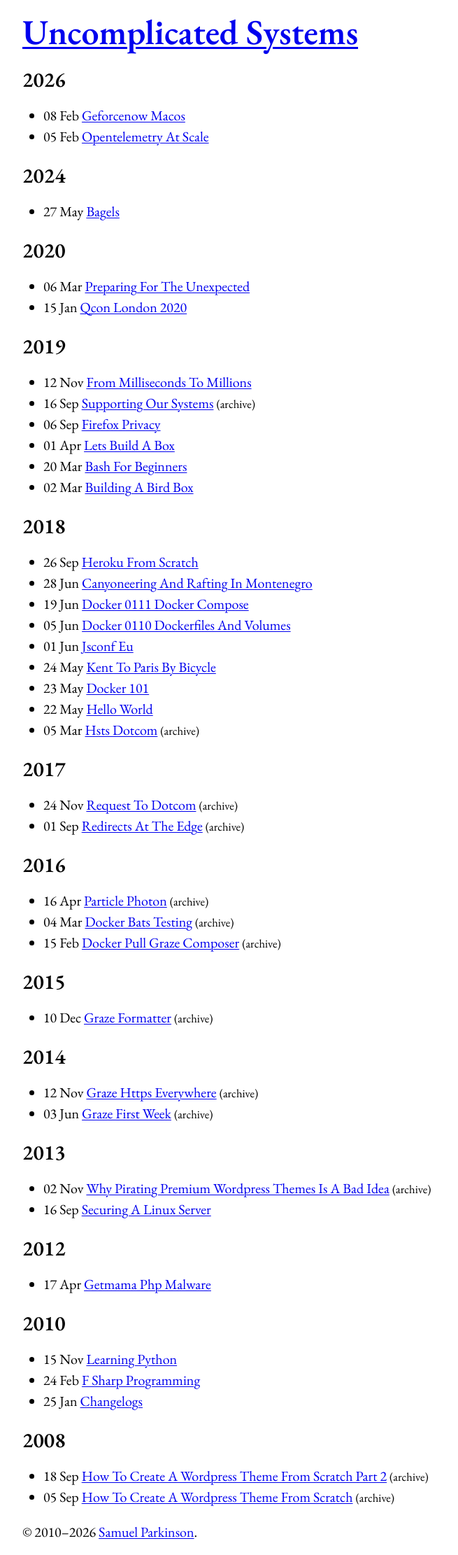
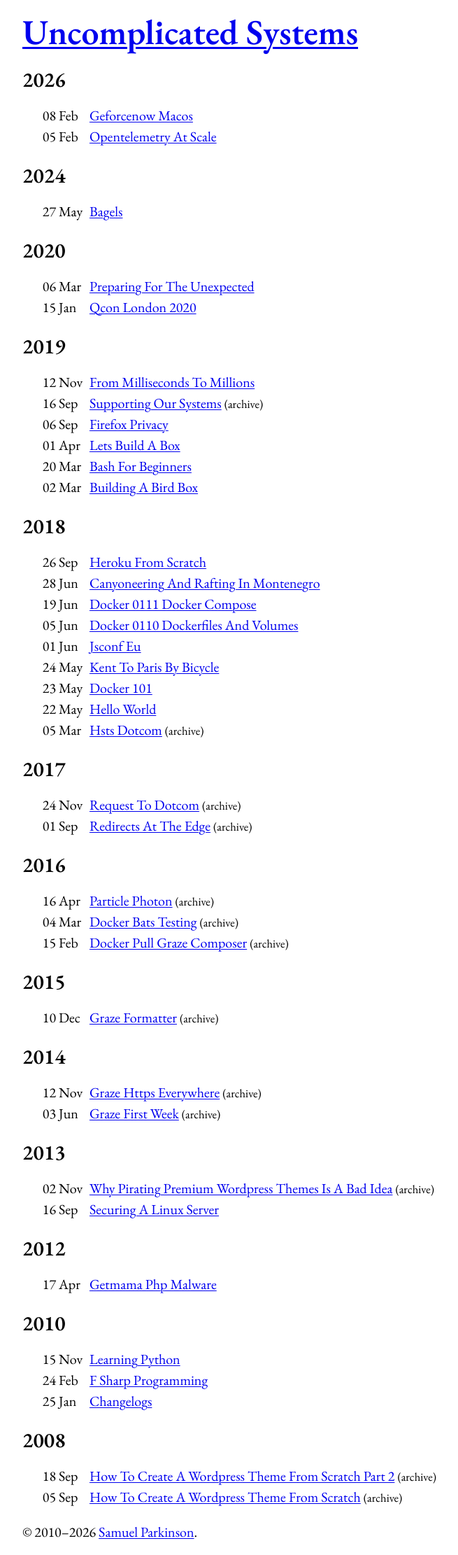
Before and after one commit to sjparkinson/uncomplicated.systems, a Jekyll site: the page built from index.html, in a window 1280 px wide. Shown: the whole page at 70% size, without its empty margins (248-903 px from the left). Built offline with Jekyll 4.4.1, drawn with Linux system fonts in a browser that asks for light colours.

Commit message:
List styles

```diff
--- a/assets/css/main.css
+++ b/assets/css/main.css
@@ -174,7 +174,7 @@
 
 ol,
 ul {
-    padding-inline-start: 1.5em;
+    padding-inline-start: 3ch;
 }
 
 img {
@@ -186,7 +186,7 @@
 
 blockquote {
     margin: 0;
-    padding-inline: 0.8em;
+    padding-inline: 3ch;
     font-style: italic;
     quotes: auto;
 }
@@ -213,6 +213,12 @@
 
 hgroup p time {
     color: var(--text-color-muted);
+}
+
+main ul.posts li {
+    display: grid;
+    grid-template-columns: 6ch minmax(0, 1fr);
+    column-gap: 1ch;
 }
 
 iframe[src*="youtube.com/embed/"],
--- a/index.html
+++ b/index.html
@@ -5,15 +5,17 @@
 {% assign years = site.posts | group_by_exp: "post", "post.date | date: '%Y'" %}
 {% for year in years %}
 <h2>{{ year.name }}</h2>
-<ul>
+<ul class="posts">
   {% for post in year.items %}
   <li>
     <time datetime="{{ post.date | date: "%Y-%m-%d" }}">{{ post.date | date: "%d %b" }}</time>
-    {% if post.archive_url -%}
-    <a href="{{ post.archive_url }}">{{ post.title }}</a>&nbsp;<small>(archive)</small>
-    {%- else -%}
-    <a href="{{ post.url | relative_url }}">{{ post.title }}</a>
-    {%- endif %}
+    <span>
+      {% if post.archive_url -%}
+      <a href="{{ post.archive_url }}">{{ post.title }}</a>&nbsp;<small>(archive)</small>
+      {%- else -%}
+      <a href="{{ post.url | relative_url }}">{{ post.title }}</a>
+      {%- endif %}
+    </span>
   </li>
   {% endfor %}
 </ul>
```
